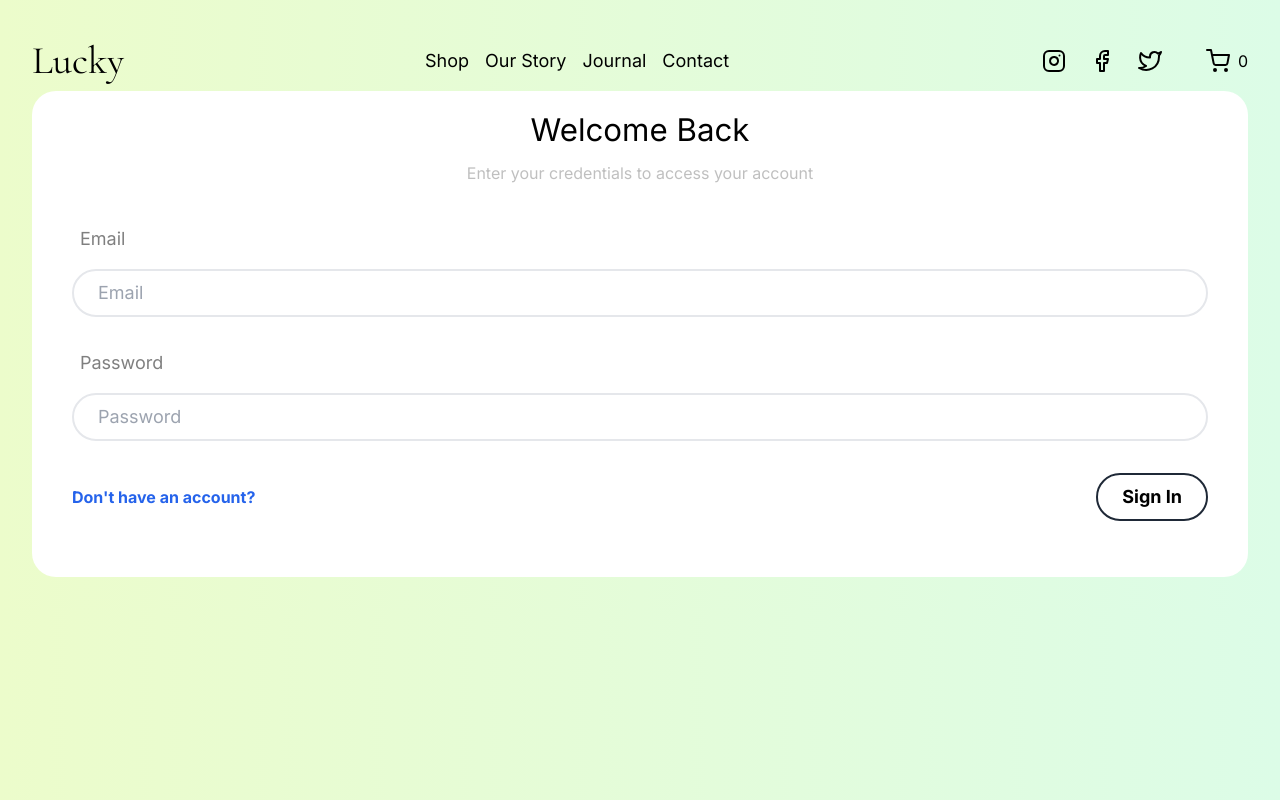
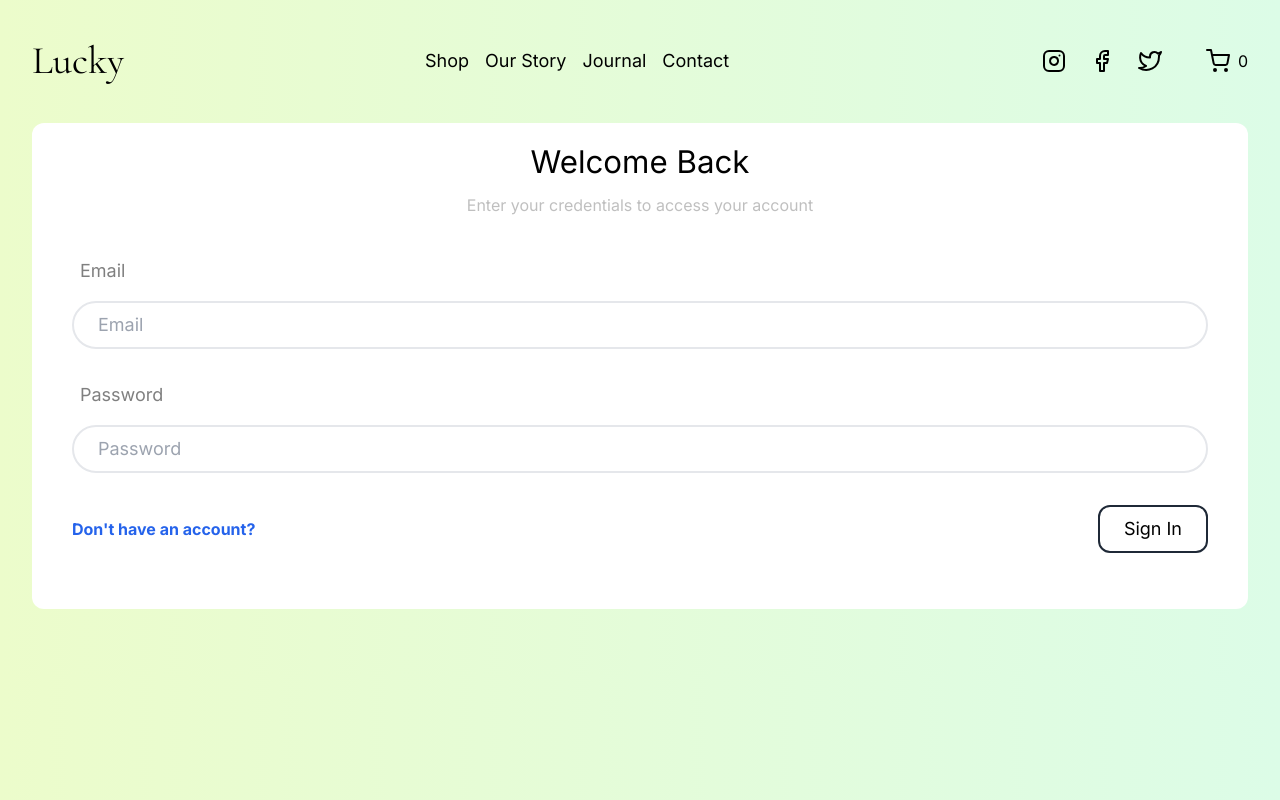
Before and after one commit to cplson/lucky_plants, a Next.js app: page /signin in a window 1280 px wide. Built offline with nearby package versions, Linux system fonts and the light colour scheme.

Commit message:
added styling to shop page

```diff
--- a/app/shop/page.tsx
+++ b/app/shop/page.tsx
@@ -4,7 +4,6 @@ import ProductList from "@/components/ProductList";
 export default function Shop() {
   return (
     <>
-      <h1>Shop</h1>
       <ProductList />
     </>
   );
--- a/components/Button.tsx
+++ b/components/Button.tsx
@@ -3,8 +3,7 @@ import { FC } from "react";
 
 const buttonClasses = cva(
   [
-    "rounded-3xl",
-    "font-bold",
+    "rounded-xl",
     "hover:scale-110",
     "active:scale-100",
     "transition",
@@ -15,10 +14,10 @@ const buttonClasses = cva(
     variants: {
       intent: {
         primary: [
-          "bg-violet-500",
+          "bg-green-700",
           "text-white",
           "border-transparent",
-          "hover:bg-violet-600",
+          "hover:bg-green-600",
         ],
 
         secondary: [
--- a/components/Card.tsx
+++ b/components/Card.tsx
@@ -5,7 +5,7 @@ import {FC} from 'react'
 const Card: FC<CardProps> = ({className, children}) => {
     return(
         <div className={clsx(
-            "rounded-3xl px-10 py-4 drom-shadow-xl bg-white",
+            "rounded-xl px-10 py-4 my-8 drom-shadow-xl bg-white",
             className
         )}>
             {children}
--- a/components/Product.jsx
+++ b/components/Product.jsx
@@ -1,25 +1,22 @@
-import { Product as ProductType } from "@/lib/types";
 import Image from "next/image";
+import Button from "./Button";
+import Card from "./Card";
 
 export default function Product({ product }) {
   console.log(product.url);
   return (
-    <div className="grid-element">
-      <div
-        className="relative h-200 w-200"
-        style={{ height: "300px", width: "300px" }}
-      >
+    <div className="flex flex-col items-center gap-2 my-8">
+    <h2 className="text-xl font-semibold text-stone-700 tracking-wide">{product.name}</h2>
+      <div className="relative" style={{ height: "200px", width: "200px" }}>
         <Image
           className="object-cover rounded-lg"
           src={product.url}
           fill
-          //   sizes="(max-width: 1200px) 20vw, 20vw"
           alt={product.name}
         />
       </div>
-      <p className="text-lg">{product.name}</p>
-      <p>${product.price}</p>
-      {product.stock > 0 ? <p>Stock: {product.stock}</p> : <p>Sold Out</p>}
+        <p className="text-xl font-medium text-stone-500 tracking-wide"><span className="font-normal mr-1">$</span>{product.price}</p>
+        {product.stock > 0 ? <Button >Add to Cart</Button> : <p className="text-3xl font-bold text-amber-700">Sold Out</p> }
     </div>
   );
 }
--- a/components/ProductList.tsx
+++ b/components/ProductList.tsx
@@ -4,13 +4,9 @@ export default async function ProductList() {
   const products = await getProducts();
   return (
 
-      <div className="grid justify-items-center grid-cols-1 md:grid-cols-2 lg:grid-cols-3 2xl:grid-cols-4 gap-4">
+      <div className="grid justify-items-center grid-cols-1 sm:grid-cols-2 lg:grid-cols-3 2xl:grid-cols-4 gap-6">
         {products.map((product) => {
-          return (
-            <div>
-              <Product product={product} />
-            </div>
-          );
+          return  <div><Product product={product} /></div>
         })}
       </div>
 
--- a/tailwind.config.js
+++ b/tailwind.config.js
@@ -22,7 +22,7 @@ module.exports = {
     }
     },
     screens: {
-      'sm': '640px',
+      'sm': '540px',
       // => @media (min-width: 640px) { ... }
 
       'md': '740px',
```
